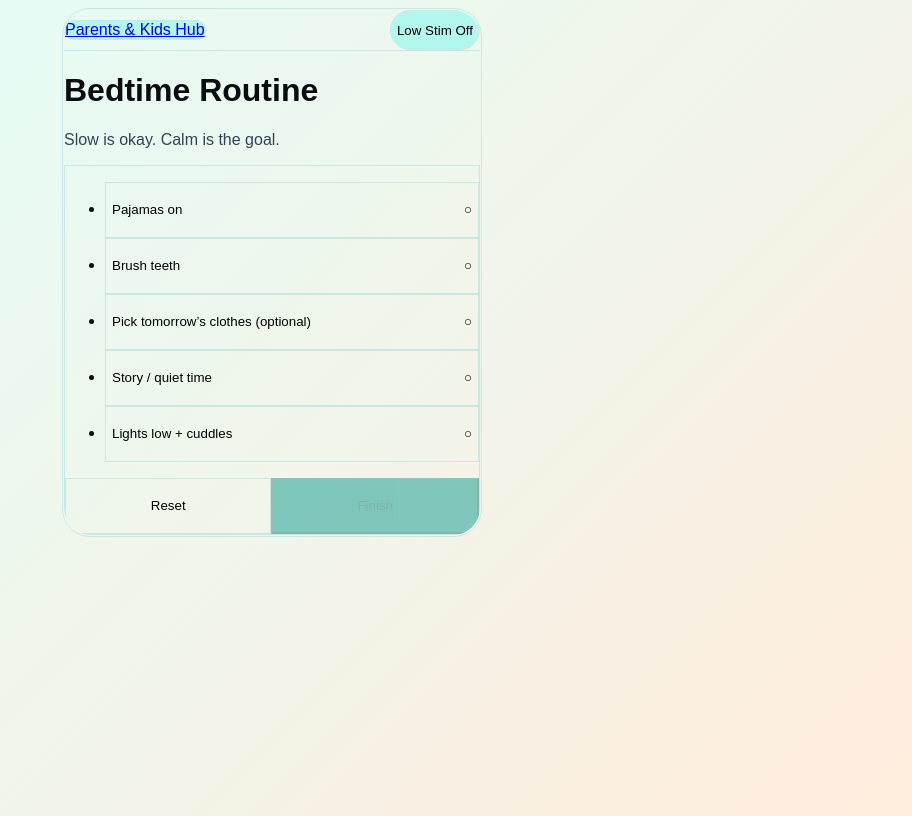
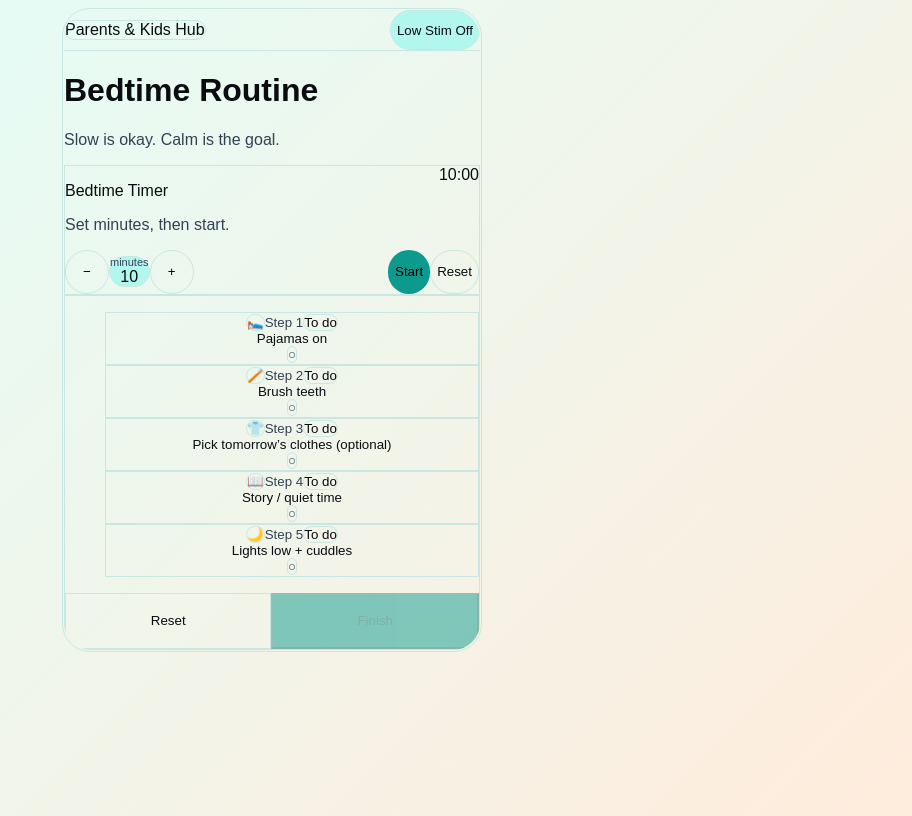
Before and after one commit to AceChianni/kidhub, a Next.js app: page /routine/bedtime in a window 1280 px wide. Shown: the whole page, without its empty margins (368-1280 px from the left). Built offline with nearby package versions, Linux system fonts and the light colour scheme.

Commit message:
style routine checklists, upgrade the timer, and change some spacing issues

```diff
--- a/src/app/globals.css
+++ b/src/app/globals.css
@@ -20,8 +20,8 @@
   --muted: 51 65 85;
 
   /* Brand */
-  --primary: 12 154 142;        /* slightly brighter teal */
-  --primary-soft: 178 247 238;  /* more vibrant teal tint */
+  --primary: 12 154 142;        /*  bright teal */
+  --primary-soft: 178 247 238;  /*  vibrant teal tint */
 
   /* Accent tones */
   --sky: 20 184 166;
@@ -30,13 +30,13 @@
   --mint: 14 165 154;
   --mint-soft: 224 255 250;
 
-  --sun: 194 96 12;          /* warmer orange-brown */
-  --sun-soft: 255 226 199;   /* peachier */
+  --sun: 194 96 12;          /* warm orange-brown */
+  --sun-soft: 255 226 199;   /* peachy */
 
   --lav: 120 113 108;
   --lav-soft: 245 245 244;
 
-  --rose: 234 140 22;        /* brighter amber */
+  --rose: 234 140 22;        /* bright amber */
   --rose-soft: 255 246 225;  /* warm cream */
 
   /* Theme mapping */
@@ -50,40 +50,6 @@
   --color-foreground: var(--foreground);
   --font-sans: var(--font-geist-sans);
   --font-mono: var(--font-geist-mono);
-}
-
-/* =========================
-   Low Stim ON = Dark theme
-   Less heavy, calmer, airy
-   ========================= */
-html[data-lowstim="true"]{
-  /* Lighter night gradient */
-  --bg1: 20 30 36;      /* blue-teal slate */
-  --bg2: 34 26 22;      /* warm cocoa */
-
-  /* Surfaces  */
-  --card: 28 40 46;     /* lighter surface */
-  --border: 100 116 139;/* slate-500 */
-
-  /* Text (soft white) */
-  --text: 241 245 249;  /* slate-100 */
-  --muted: 203 213 225; /* slate-300 */
-
-  /* Brand (bright but calm) */
-  --primary: 45 212 191;      /* teal-400 */
-  --primary-soft: 28 72 74;
-
-  /* Tone soft backgrounds  */
-  --sky-soft: 28 92 96;
-  --mint-soft: 22 102 80;
-  --sun-soft: 120 66 32;
-  --lav-soft: 86 78 74;
-  --rose-soft: 138 78 24;
-
-  /* Derived theme vars */
-  --background: rgb(var(--bg1));
-  --foreground: rgb(var(--text));
-  --muted-foreground: var(--muted);
 }
 
 /* =========================
@@ -105,24 +71,24 @@ body{
 }
 
 /* =========================
-   Low-stim behavior
+   Low-stim ON
    ========================= */
 html[data-lowstim="true"]{
-  /* Background: slightly darker than before */
-  --bg1: 12 69 46;
-  --bg2: 10 30 46;
+  /* Background */
+  --bg1: 14 20 24;
+  --bg2: 22 16 14;
 
-  /* Boxes/cards */
+  /* Cards/boxes */
   --card: 28 40 46;
   --border: 100 116 139;
 
-  /* Text: lighter */
-  --text: 248 250 252;  /* near-white */
-  --muted: 226 232 240; /* brighter muted */
+  /* Text lighter */
+  --text: 248 250 252;
+  --muted: 226 232 240;
 
-  /* Brand: keep */
+  /* Brand */
   --primary: 45 212 191;
-  --primary-soft: 28 72 74;
+  --primary-soft: 40 98 100;
 
   /* Tone soft backgrounds */
   --sky-soft: 28 92 96;
@@ -137,6 +103,23 @@ html[data-lowstim="true"]{
   --muted-foreground: var(--muted);
 }
 
+/* =========================
+   Low-stim behavior
+   ========================= */
+html[data-lowstim="true"] *{
+  transition: none !important;
+  animation: none !important;
+  scroll-behavior: auto !important;
+}
+
+html[data-lowstim="true"] .backdrop-blur{
+  backdrop-filter: none !important;
+}
+
+/* calmer visuals */
+html[data-lowstim="true"] body{
+  filter: saturate(0.9) contrast(0.98) brightness(1.03);
+}
 
 /* =========================
    Utility classes used by components
@@ -200,3 +183,11 @@ html[data-lowstim="true"]{
 .text-rose{
   color: rgb(var(--rose));
 }
+
+.text-app{
+  color: rgb(var(--text));
+}
+
+.text-muted{
+  color: rgb(var(--muted));
+}
--- a/src/app/layout.tsx
+++ b/src/app/layout.tsx
@@ -1,36 +1,3 @@
-// ///src/app/layout tsx
-// import type { Metadata } from "next";
-// import "./globals.css";
-// import { LowStimProvider } from "@/components/low-stim-provider";
-// import TopBar from "@/components/top-bar";
-
-// export const metadata: Metadata = {
-//   title: "Parents & Kids Hub",
-//   description: "Routine + Regulation for Neurodivergent Families",
-// };
-
-// export default function RootLayout({
-//   children,
-// }: Readonly<{ children: React.ReactNode }>) {
-//   return (
-//     <html lang="en">
-//       <body className="bg-app text-app">
-//         <LowStimProvider>
-//           <TopBar />
-//           <main className="mx-auto w-full max-w-md px-4 pb-10 pt-4">
-//   <div className="rounded-3xl border border-soft bg-card p-4 shadow-sm">
-//     {children}
-//   </div>
-// </main>
-
-
-//         </LowStimProvider>
-//       </body>
-//     </html>
-//   );
-// }
-
-
 // src/app/layout.tsx
 
 import "./globals.css";
@@ -48,14 +15,14 @@ export default function RootLayout({
         <LowStimProvider>
           <div className="min-h-screen px-4 py-6 flex items-start justify-center">
             <div className="w-full max-w-[420px]">
-              {/* Outer frame */}
-              <div className="rounded-[28px] border border-soft shadow-sm p-[1px]">
-                {/* Inner clip frame (anti-alias fix) */}
-                <div className="rounded-[27px] overflow-hidden bg-card">
-                  <TopBar />
-                  <main className="px-4 pb-8 pt-4">{children}</main>
-                </div>
-              </div>
+
+              <div className="rounded-[28px] border border-soft shadow-sm p-[1px] overflow-hidden bg-card">
+  <div className="rounded-[27px] overflow-hidden">
+    <TopBar />
+    <main className="px-4 pb-10 pt-4">{children}</main>
+  </div>
+</div>
+
             </div>
           </div>
         </LowStimProvider>
--- a/src/app/routine/bedtime/page.tsx
+++ b/src/app/routine/bedtime/page.tsx
@@ -1,19 +1,19 @@
-// /routine/bedime/page/tsx
-
+// /routine/bedime/page.tsx
 "use client";
 
 import { useMemo, useState } from "react";
 import ScreenTitle from "@/components/screen-title";
 import BigButton from "@/components/big-button";
+import TimerPill from "@/components/timer-pill";
 
-type Step = { id: string; text: string };
+type Step = { id: string; text: string; emoji: string };
 
 const DEFAULT_STEPS: Step[] = [
-  { id: "1", text: "Pajamas on" },
-  { id: "2", text: "Brush teeth" },
-  { id: "3", text: "Pick tomorrow’s clothes (optional)" },
-  { id: "4", text: "Story / quiet time" },
-  { id: "5", text: "Lights low + cuddles" },
+  { id: "1", text: "Pajamas on", emoji: "🛌" },
+  { id: "2", text: "Brush teeth", emoji: "🪥" },
+  { id: "3", text: "Pick tomorrow’s clothes (optional)", emoji: "👕" },
+  { id: "4", text: "Story / quiet time", emoji: "📖" },
+  { id: "5", text: "Lights low + cuddles", emoji: "🌙" },
 ];
 
 export default function BedtimeRoutinePage() {
@@ -40,33 +40,62 @@ export default function BedtimeRoutinePage() {
 
   return (
     <div className="space-y-5">
-      <ScreenTitle
-        title="Bedtime Routine"
-        subtitle="Slow is okay. Calm is the goal."
-      />
+      <ScreenTitle title="Bedtime Routine" subtitle="Slow is okay. Calm is the goal." />
 
-      <div className="rounded-2xl border border-soft bg-card p-3">
-        <ul className="space-y-2">
-          {steps.map((s) => {
+      <TimerPill label="Bedtime Timer" defaultMinutes={10} minMinutes={1} maxMinutes={30} />
+
+      <div className="rounded-2xl border border-soft bg-card p-3 mb-2">
+        <ul className="list-none p-0 m-0 space-y-2">
+          {steps.map((s, idx) => {
             const checked = doneIds.has(s.id);
+
             return (
               <li key={s.id}>
                 <button
                   type="button"
                   onClick={() => toggleStep(s.id)}
                   className={[
-                    "w-full rounded-xl border border-soft px-4 py-4 text-left transition-transform duration-150 active:scale-[0.99]",
+                    "w-full rounded-2xl border border-soft px-4 py-4",
+                    "bg-card text-app",
+                    "transition-transform duration-150 active:scale-[0.99]",
                     "focus-visible:outline-none focus-visible:ring-2 focus-visible:ring-black/20",
-                    "min-h-[56px]",
-                    checked ? "bg-primary-soft" : "bg-card hover:bg-primary-soft",
+                    checked ? "bg-primary-soft" : "hover:bg-primary-soft",
                   ].join(" ")}
                   aria-pressed={checked}
                 >
-                  <div className="flex items-center justify-between gap-3">
-                    <span className="text-base font-medium">{s.text}</span>
-                    <span className={checked ? "text-primary text-lg" : "text-muted text-lg"} aria-hidden>
+                  <div className="flex flex-col items-center text-center gap-2">
+                    <div className="flex items-center gap-2">
+                      <div className="inline-flex h-10 w-10 items-center justify-center rounded-full border border-soft bg-card">
+                        <span className="text-xl" aria-hidden>
+                          {s.emoji}
+                        </span>
+                      </div>
+
+                      <div className="inline-flex items-center gap-2">
+                        <span className="text-xs text-muted-foreground">Step {idx + 1}</span>
+                        <span
+                          className={[
+                            "inline-flex items-center justify-center rounded-full px-2 py-0.5 text-xs border border-soft",
+                            checked ? "bg-card" : "bg-card/70",
+                          ].join(" ")}
+                        >
+                          {checked ? "Done" : "To do"}
+                        </span>
+                      </div>
+                    </div>
+
+                    <div className="text-base font-semibold">{s.text}</div>
+
+                    <div
+                      className={[
+                        "mt-0.5 inline-flex items-center justify-center rounded-full border border-soft",
+                        "h-9 w-9",
+                        checked ? "bg-primary text-white" : "bg-card text-muted-foreground",
+                      ].join(" ")}
+                      aria-hidden
+                    >
                       {checked ? "✓" : "○"}
-                    </span>
+                    </div>
                   </div>
                 </button>
               </li>
@@ -78,11 +107,7 @@ export default function BedtimeRoutinePage() {
           <BigButton variant="secondary" onClick={resetAll}>
             Reset
           </BigButton>
-          <BigButton
-            variant="primary"
-            onClick={() => setShowDone(true)}
-            disabled={!allDone}
-          >
+          <BigButton variant="primary" onClick={() => setShowDone(true)} disabled={!allDone}>
             Finish
           </BigButton>
         </div>
@@ -91,7 +116,7 @@ export default function BedtimeRoutinePage() {
       {showDone && allDone && (
         <div className="rounded-2xl border border-soft bg-card p-4">
           <p className="text-lg font-semibold">All done. 🌙</p>
-          <p className="mt-1 text-muted">You worked hard today. Rest time.</p>
+          <p className="mt-1 text-muted-foreground">You worked hard today. Rest time.</p>
         </div>
       )}
     </div>
--- a/src/app/routine/morning/page.tsx
+++ b/src/app/routine/morning/page.tsx
@@ -6,14 +6,14 @@ import ScreenTitle from "@/components/screen-title";
 import BigButton from "@/components/big-button";
 import TimerPill from "@/components/timer-pill";
 
-type Step = { id: string; text: string };
+type Step = { id: string; text: string; emoji: string };
 
 const DEFAULT_STEPS: Step[] = [
-  { id: "1", text: "Bathroom" },
-  { id: "2", text: "Brush teeth & Wash face" },
-  { id: "3", text: "Get dressed" },
-  { id: "4", text: "Breakfast" },
-  { id: "5", text: "Shoes + backpack" },
+  { id: "1", text: "Bathroom", emoji: "🚽" },
+  { id: "2", text: "Brush teeth + wash face", emoji: "🪥" },
+  { id: "3", text: "Get dressed", emoji: "👕" },
+  { id: "4", text: "Breakfast", emoji: "🍳" },
+  { id: "5", text: "Shoes + backpack", emoji: "🎒" },
 ];
 
 export default function MorningRoutinePage() {
@@ -45,30 +45,68 @@ export default function MorningRoutinePage() {
         subtitle="One step at a time. You can restart anytime."
       />
 
-      <TimerPill minutes={10} />
+      <TimerPill label="Transition Timer" defaultMinutes={10} minMinutes={1} maxMinutes={30} />
 
-      <div className="rounded-2xl border p-3">
-        <ul className="space-y-2">
-          {steps.map((s) => {
+
+      {/* App-style checklist card */}
+      <div className="rounded-2xl border border-soft bg-card p-3">
+        <ul className="list-none p-0 m-0 space-y-2">
+          {steps.map((s, idx) => {
             const checked = doneIds.has(s.id);
+
             return (
               <li key={s.id}>
                 <button
                   type="button"
                   onClick={() => toggleStep(s.id)}
                   className={[
-                    "w-full rounded-xl border px-4 py-4 text-left",
-                    "focus-visible:outline-none focus-visible:ring-2 focus-visible:ring-black/30",
-                    "min-h-[56px]",
-                    checked ? "bg-black text-white" : "bg-white",
+                    "w-full rounded-2xl border border-soft px-4 py-4",
+                    "bg-card text-app",
+                    "transition-transform duration-150 active:scale-[0.99]",
+                    "focus-visible:outline-none focus-visible:ring-2 focus-visible:ring-black/20",
+                    checked ? "bg-primary-soft" : "hover:bg-primary-soft",
                   ].join(" ")}
                   aria-pressed={checked}
                 >
-                  <div className="flex items-center justify-between gap-3">
-                    <span className="text-base font-medium">{s.text}</span>
-                    <span className="text-lg" aria-hidden>
+                  {/* Centered tile layout */}
+                  <div className="flex flex-col items-center text-center gap-2">
+                    {/* Top row: step badge */}
+                    <div className="flex items-center gap-2">
+                      <div className="inline-flex h-10 w-10 items-center justify-center rounded-full border border-soft bg-card">
+                        <span className="text-xl" aria-hidden>
+                          {s.emoji}
+                        </span>
+                      </div>
+
+                      <div className="inline-flex items-center gap-2">
+                        <span className="text-xs text-muted-foreground">
+                          Step {idx + 1}
+                        </span>
+                        <span
+                          className={[
+                            "inline-flex items-center justify-center rounded-full px-2 py-0.5 text-xs border border-soft",
+                            checked ? "bg-card" : "bg-card/70",
+                          ].join(" ")}
+                        >
+                          {checked ? "Done" : "To do"}
+                        </span>
+                      </div>
+                    </div>
+
+                    {/* Main text */}
+                    <div className="text-base font-semibold">{s.text}</div>
+
+                    {/* Big check indicator */}
+                    <div
+                      className={[
+                        "mt-0.5 inline-flex items-center justify-center rounded-full border border-soft",
+                        "h-9 w-9",
+                        checked ? "bg-primary text-white" : "bg-card text-muted-foreground",
+                      ].join(" ")}
+                      aria-hidden
+                    >
                       {checked ? "✓" : "○"}
-                    </span>
+                    </div>
                   </div>
                 </button>
               </li>
@@ -91,15 +129,16 @@ export default function MorningRoutinePage() {
       </div>
 
       {showDone && allDone && (
-        <div className="rounded-2xl border p-4">
+        <div className="rounded-2xl border border-soft bg-card p-4">
           <p className="text-lg font-semibold">You did it! 🎉</p>
           <p className="mt-1 text-muted-foreground">
             Pick a gentle reward. Keep the win.
           </p>
+
           <div className="mt-3">
             <a
               href="/rewards"
-              className="inline-flex min-h-[56px] w-full items-center justify-center rounded-xl bg-black px-4 py-3 text-white"
+              className="no-underline inline-flex min-h-[56px] w-full items-center justify-center rounded-full bg-primary px-4 py-3 text-white hover:brightness-[1.03]"
             >
               Go to Rewards
             </a>
--- a/src/components/card-link.tsx
+++ b/src/components/card-link.tsx
@@ -1,5 +1,4 @@
-// /coomponents/card-link.tsx
-
+// src/components/card-link.tsx
 import Link from "next/link";
 
 type Tone = "sky" | "mint" | "sun" | "lav" | "rose";
@@ -36,30 +35,37 @@ export default function CardLink({
   tone?: Tone;
 }) {
   const base =
-  "min-h-[112px] rounded-2xl border border-soft p-4 text-left shadow-sm transition-transform transition-shadow duration-150 focus-visible:outline-none focus-visible:ring-2 focus-visible:ring-black/20 hover:-translate-y-[1px] hover:shadow-md active:scale-[0.99]";
+  "min-h-[112px] rounded-2xl border border-soft p-4 shadow-sm no-underline " +
+  "transition-transform transition-shadow duration-150 " +
+  "focus-visible:outline-none focus-visible:ring-2 focus-visible:ring-black/20 " +
+  "hover:-translate-y-[1px] hover:shadow-md active:scale-[0.99]";
 
 
   const content = (
-    <>
-      <div className="flex items-start justify-between gap-3">
-        <div>
-          <div className={`inline-flex items-center gap-2 ${toneText[tone]}`}>
-            <span className="text-2xl" aria-hidden>
-              {emoji}
-            </span>
-            <span className="font-semibold">{title}</span>
-          </div>
-<div className="mt-1 text-sm text-muted-foreground">{description}</div>
-        </div>
+    <div className="flex h-full flex-col items-center justify-center text-center">
+      <div className="inline-flex items-center gap-2">
+        <span className={`text-2xl ${toneText[tone]}`} aria-hidden>
+          {emoji}
+        </span>
+        <span className="font-semibold text-app">{title}</span>
       </div>
-      {disabled && <div className="mt-2 text-xs text-muted-foreground">Coming soon</div>}
 
-    </>
+      <div className="mt-0.5 text-sm leading-snug text-muted-foreground">
+        {description}
+      </div>
+
+      {disabled && (
+        <div className="mt-1 text-xs text-muted-foreground">Coming soon</div>
+      )}
+    </div>
   );
 
   if (disabled) {
-    return <div className={`min-h-[112px] rounded-2xl border border-soft p-4 text-left shadow-sm opacity-70 ${toneBg[tone]}`}>{content}</div>;
-
+    return (
+      <div className={`${base} opacity-70 ${toneBg[tone]}`}>
+        {content}
+      </div>
+    );
   }
 
   return (
--- a/src/components/link-button.tsx
+++ b/src/components/link-button.tsx
@@ -16,16 +16,18 @@ export default function LinkButton({
   className?: string;
 }) {
   const base =
-    "inline-flex items-center justify-center rounded-full px-4 py-2 text-sm font-medium border transition-colors " +
-    "focus-visible:outline-none focus-visible:ring-2 focus-visible:ring-black/20";
+  "inline-flex items-center justify-center rounded-full px-4 py-2 text-sm font-medium " +
+  "border transition-colors no-underline text-app " +
+  "focus-visible:outline-none focus-visible:ring-2 focus-visible:ring-black/20";
+
 
   const styles =
-    variant === "primary"
-      ? "bg-primary text-white border-transparent hover:brightness-[1.03]"
-      : variant === "ghost"
-? "bg-primary-soft border-soft text-app hover:brightness-[1.02]"
+  variant === "primary"
+    ? "bg-primary text-white border-transparent hover:brightness-[1.03]"
+    : variant === "ghost"
+    ? "bg-card border-soft text-app hover:bg-primary-soft"
+    : "bg-card border-soft hover:bg-primary-soft";
 
-      : "bg-card border-soft hover:bg-primary-soft";
 
   return (
     <Link href={href} className={`${base} ${styles} ${className}`}>
--- a/src/components/top-bar.tsx
+++ b/src/components/top-bar.tsx
@@ -28,6 +28,8 @@ export default function TopBar() {
         >
           Low Stim {lowStim ? "On" : "Off"}
         </button>
+
+
       </div>
     </header>
   );
```
Also changed, not shown: src/app/page.tsx (+9 -2 lines).
